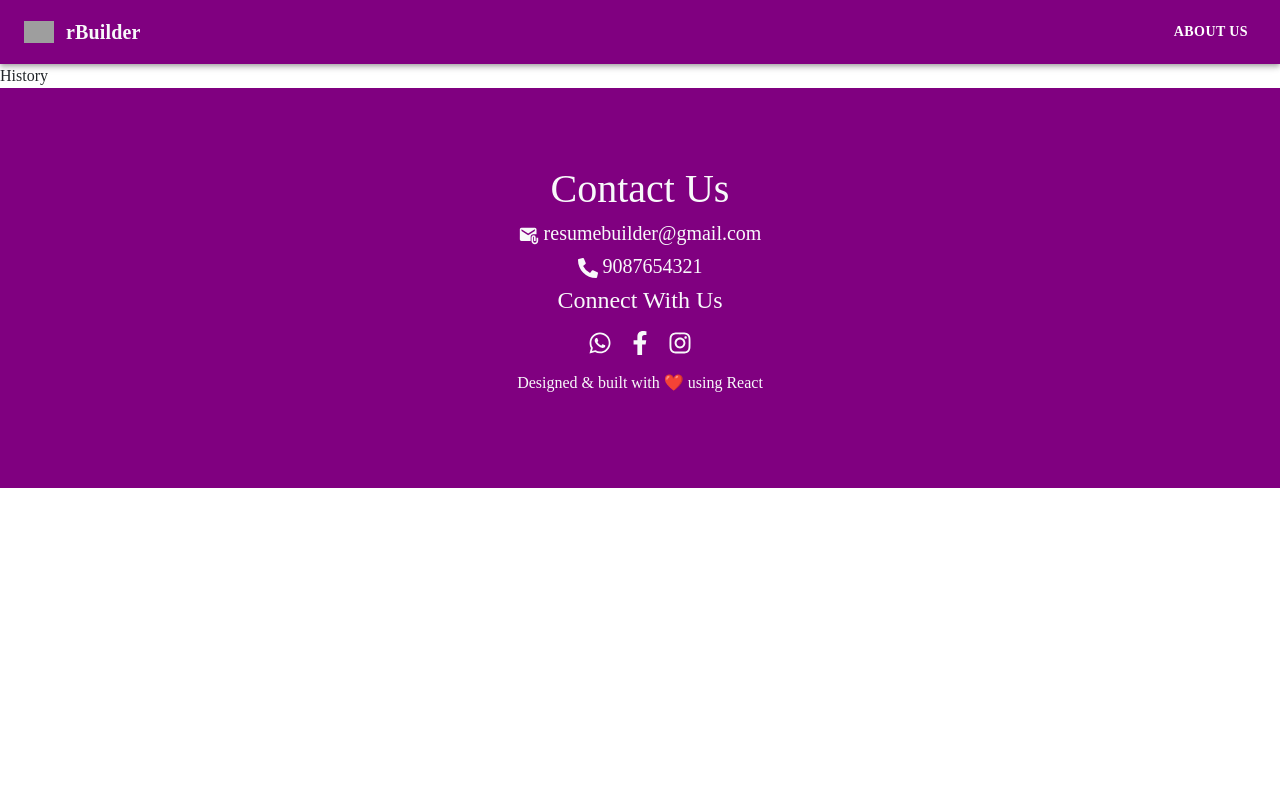
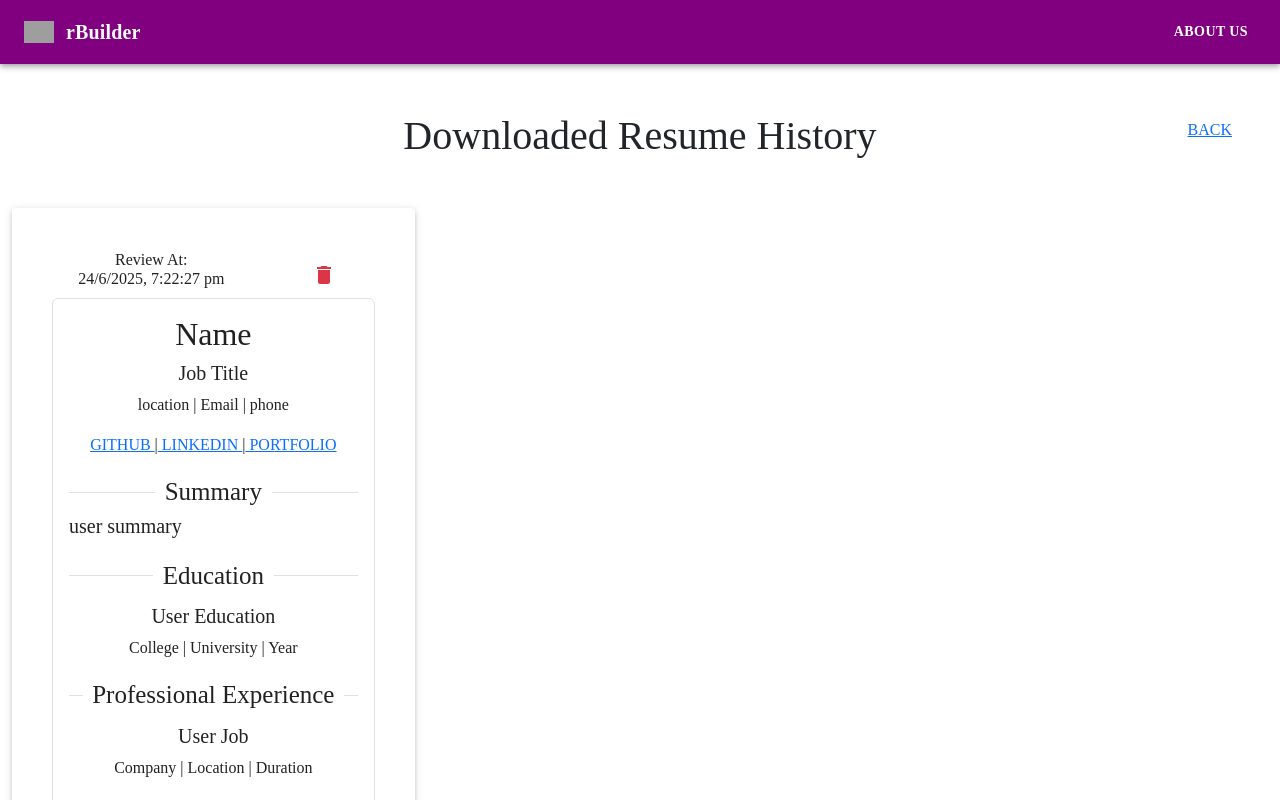
Before and after one commit to Luminar-Technolab/Resume-Builder-May25, a React (Vite) app: page /history in a window 1280 px wide. Shown: the top 800 px of the page. Built offline with nearby package versions, Linux system fonts and the light colour scheme; grey boxes are pictures that could not be loaded; a web font is replaced by a local one.

Commit message:
day 5 data stored

```diff
--- a/src/components/Steps.jsx
+++ b/src/components/Steps.jsx
@@ -14,6 +14,35 @@ function Steps() {
   const skillSuggestionArray = ['NODE JS','EXPRESS','MONGODB','REACT','ANGULAR','NEXT JS','BOOTSTRAP','TAILWIND CSS','GIT']
   const [activeStep, setActiveStep] = React.useState(0);
   const [skipped, setSkipped] = React.useState(new Set());
+  //state for storing user input data
+  const [userInput,setUserInput] = React.useState({
+    personelData:{
+      name:'',
+      jobTitle:'',
+      location:'',
+      email:'',
+      phone:'',
+      github:'',
+      linkedin:'',
+      portfolio:''
+    },
+    education:{
+      course:'',
+      college:'',
+      university:"",
+      year:''
+    },
+    experience:{
+      jobRole:'',
+      company:'',
+      jobLocation:'',
+      duration:''
+    },
+    skills:[],
+    summary:''
+  })
+
+  console.log(userInput);
 
    const isStepOptional = (step) => {
     return step === 1;
@@ -61,9 +90,9 @@ function Steps() {
         <div>
           <h3>Personal Details</h3>
           <div className="d-flex row p-3">
-            <TextField id="standard-basic-name" label="Full Name" variant="standard" />
-            <TextField id="standard-basic-job" label="Job Title" variant="standard" />
-            <TextField id="standard-basic-location" label="Location" variant="standard" />
+            <TextField id="standard-basic-name" label="Full Name" variant="standard" onChange={e=>setUserInput({...userInput,personelData:{...userInput.personelData,name:e.target.value}})}/>
+            <TextField id="standard-basic-job" label="Job Title" variant="standard" onChange={e=>setUserInput({...userInput,personelData:{...userInput.personelData,jobTitle:e.target.value}})}/>
+            <TextField id="standard-basic-location" label="Location" variant="standard" onChange={e=>setUserInput({...userInput,personelData:{...userInput.personelData,location:e.target.value}})}/>
           </div>
         </div>
       )
@@ -71,11 +100,11 @@ function Steps() {
         <div>
           <h3>Contact Details</h3>
           <div className="d-flex row p-3">
-            <TextField id="standard-basic-mail" label="Email" variant="standard" />
-            <TextField id="standard-basic-phone" label="Phone Number" variant="standard" />
-            <TextField id="standard-basic-github" label="Github Profile Link" variant="standard" />
-            <TextField id="standard-basic-linkedin" label="Linkedin Profile Link" variant="standard" />
-            <TextField id="standard-basic-portfolio" label="Portfolio Link" variant="standard" />
+            <TextField id="standard-basic-mail" label="Email" variant="standard" onChange={e=>setUserInput({...userInput,personelData:{...userInput.personelData,email:e.target.value}})}/>
+            <TextField id="standard-basic-phone" label="Phone Number" variant="standard" onChange={e=>setUserInput({...userInput,personelData:{...userInput.personelData,phone:e.target.value}})}/>
+            <TextField id="standard-basic-github" label="Github Profile Link" variant="standard" onChange={e=>setUserInput({...userInput,personelData:{...userInput.personelData,github:e.target.value}})}/>
+            <TextField id="standard-basic-linkedin" label="Linkedin Profile Link" variant="standard" onChange={e=>setUserInput({...userInput,personelData:{...userInput.personelData,linkedin:e.target.value}})}/>
+            <TextField id="standard-basic-portfolio" label="Portfolio Link" variant="standard" onChange={e=>setUserInput({...userInput,personelData:{...userInput.personelData,portfolio:e.target.value}})}/>
           </div>
         </div>
       )
@@ -83,10 +112,10 @@ function Steps() {
         <div>
           <h3>Education Details</h3>
           <div className="d-flex row p-3">
-            <TextField id="standard-basic-couse" label="Course Name" variant="standard" />
-            <TextField id="standard-basic-college" label="College Name" variant="standard" />
-            <TextField id="standard-basic-university" label="University" variant="standard" />
-            <TextField id="standard-basic-year" label="Year of Passout" variant="standard" />
+            <TextField id="standard-basic-couse" label="Course Name" variant="standard" onChange={e=>setUserInput({...userInput,education:{...userInput.education,course:e.target.value}})}/>
+            <TextField id="standard-basic-college" label="College Name" variant="standard" onChange={e=>setUserInput({...userInput,education:{...userInput.education,college:e.target.value}})}/>
+            <TextField id="standard-basic-university" label="University" variant="standard" onChange={e=>setUserInput({...userInput,education:{...userInput.education,university:e.target.value}})} />
+            <TextField id="standard-basic-year" label="Year of Passout" variant="standard" onChange={e=>setUserInput({...userInput,education:{...userInput.education,year:e.target.value}})}/>
           </div>
         </div>
       )
@@ -94,10 +123,10 @@ function Steps() {
         <div>
           <h3>Professional Details</h3>
           <div className="d-flex row p-3">
-            <TextField id="standard-basic-role" label="Job or Internship" variant="standard" />
-            <TextField id="standard-basic-company" label="Company Name" variant="standard" />
-            <TextField id="standard-basic-clocation" label="Company Location" variant="standard" />
-            <TextField id="standard-basic-duration" label="Duration" variant="standard" />
+            <TextField id="standard-basic-role" label="Job or Internship" variant="standard" onChange={e=>setUserInput({...userInput,experience:{...userInput.experience,jobRole:e.target.value}})}/>
+            <TextField id="standard-basic-company" label="Company Name" variant="standard" onChange={e=>setUserInput({...userInput,experience:{...userInput.experience,company:e.target.value}})}/>
+            <TextField id="standard-basic-clocation" label="Company Location" variant="standard" onChange={e=>setUserInput({...userInput,experience:{...userInput.experience,jobLocation:e.target.value}})}/>
+            <TextField id="standard-basic-duration" label="Duration" variant="standard" onChange={e=>setUserInput({...userInput,experience:{...userInput.experience,duration:e.target.value}})}/>
           </div>
         </div>
       )
@@ -127,7 +156,7 @@ function Steps() {
         <div>
           <h3>Professional Summary</h3>
           <div className="d-flex row p-3">
-            <TextField id="standard-basic-summary" label="Write a short summary of yourself" multiline rows={4} defaultValue={'Versatile and results-driven Full Stack Web Developer with 5+ years of experience designing, developing, and deploying scalable web applications. Proficient in both front-end and back-end technologies, including React, Angular, Node.js, Express, and MongoDB. Adept at creating responsive user interfaces, RESTful APIs, and integrating third-party services. Strong understanding of software development life cycle, agile methodologies, and version control (Git). Passionate about building high-performance, user-centric solutions that solve real-world problems.'} variant="standard" />
+            <TextField id="standard-basic-summary" label="Write a short summary of yourself" multiline rows={4} defaultValue={'Versatile and results-driven Full Stack Web Developer with 5+ years of experience designing, developing, and deploying scalable web applications. Proficient in both front-end and back-end technologies, including React, Angular, Node.js, Express, and MongoDB. Adept at creating responsive user interfaces, RESTful APIs, and integrating third-party services. Strong understanding of software development life cycle, agile methodologies, and version control (Git). Passionate about building high-performance, user-centric solutions that solve real-world problems.'} variant="standard" onChange={e=>setUserInput({...userInput,summary:e.target.value})}/>
           </div>
         </div>
       )
--- a/src/pages/History.jsx
+++ b/src/pages/History.jsx
@@ -1,8 +1,52 @@
 import React from 'react'
+import Box from '@mui/material/Box';
+import Paper from '@mui/material/Paper';
+import { Link } from 'react-router-dom';
+import Divider from '@mui/material/Divider';
+import Stack from '@mui/material/Stack';
+import Button from '@mui/material/Button';
+import { MdDelete } from "react-icons/md";
 
 function History() {
   return (
-    <div>History</div>
+    <div>
+      <h1 className=" text-center mt-5">Downloaded Resume History</h1>
+      <Link to={'/'} style={{marginTop:'-50px'}} className='float-end me-5'>BACK</Link>
+      <Box component="section" className='container-fluid'>
+           <div className='row'>
+              <div className='col-md-4'>
+                <Paper elevation={3} sx={{ my:5, p: 5, textAlign:'center' }}>
+                  <div className='d-flex align-items-center justify-content-evenly'>
+                    <h6>Review At: <br /> 24/6/2025, 7:22:27 pm</h6>
+                    <button className='btn text-danger fs-4 ms-5'><MdDelete /></button>
+                  </div>
+                  <div className='border rounded p-3'>
+                      <h2>Name</h2>
+                      <h5>Job Title</h5>
+                      <p><span>location</span> | <span>Email</span> | <span>phone</span></p>
+                      <p>
+                          <Link href={""}> GITHUB </Link> |
+                          <Link href={""}> LINKEDIN </Link> |
+                          <Link href={""}> PORTFOLIO </Link>
+                      </p>
+                      <Divider sx={{fontSize:'25px'}}>Summary</Divider>
+                      <p className='fs-5 text-start'>user summary </p>
+                      <Divider sx={{fontSize:'25px',marginBottom:'10px'}}>Education</Divider>
+                      <h5>User Education</h5>
+                      <p><span>College</span> | <span>University</span> | <span>Year</span></p>
+                      <Divider sx={{fontSize:'25px',marginBottom:'10px'}}>Professional Experience</Divider>
+                      <h5>User Job</h5>
+                      <p><span>Company</span> | <span>Location</span> | <span>Duration</span></p>
+                      <Divider sx={{fontSize:'25px',marginBottom:'10px'}}>Skills</Divider>
+                      <Stack  justifyContent={'space-evenly'} direction="row" sx={{flexWrap:'wrap',gap:'10px'}}>
+                        <Button variant="contained" >user skill</Button>
+                      </Stack>
+                    </div>
+                </Paper>
+              </div>
+           </div>
+      </Box>
+    </div>
   )
 }
 
--- a/src/pages/LandingPage.jsx
+++ b/src/pages/LandingPage.jsx
@@ -4,9 +4,9 @@ import { Link } from 'react-router-dom'
 const LandingPage = () => {
   return (
     <div>
-      <section className="container-fluid fisrt" style={{width:'100%',height:'450px',backgroundImage:"url('https://www.cpasitesolutions.com/cpa-websites/wp-content/uploads/2024/06/local-seo-for-bookeepers-1.png')",backgroundAttachment:'fixed',backgroundPosition:'top',backgroundSize:'cover'}}  >
+      <section className="container-fluid row align-items-center" style={{width:'100%',height:'100vh',backgroundImage:"url('https://www.cpasitesolutions.com/cpa-websites/wp-content/uploads/2024/06/local-seo-for-bookeepers-1.png')",backgroundAttachment:'fixed',backgroundPosition:'top',backgroundSize:'cover'}}  >
 
-        <div className="row pt-5">
+        <div className="row  align-items-center">
           <div className="col-12 col-md-4"></div>
           <div className="col-12 col-md-4 shadow border py-5 rounded mt-5 text-center" style={{backgroundColor:"rgb(255,255,255,0.5)"}}>
             <h3>Designed to get hired.</h3>
--- a/src/pages/UserForm.jsx
+++ b/src/pages/UserForm.jsx
@@ -8,10 +8,10 @@ function UserForm() {
     <>
     <div className="container">
       <div className="row p-5">
-        <div className="col-6">
+        <div className="col-lg-6">
           <Steps/>
         </div>
-        <div className="col-6 ">
+        <div className="col-lg-6 ">
           <Preview/>
 
         </div>
```
Also changed, not shown: src/components/Preview.jsx (+4 -4 lines), 1 other file (tests, documents, lock files or other folders).
